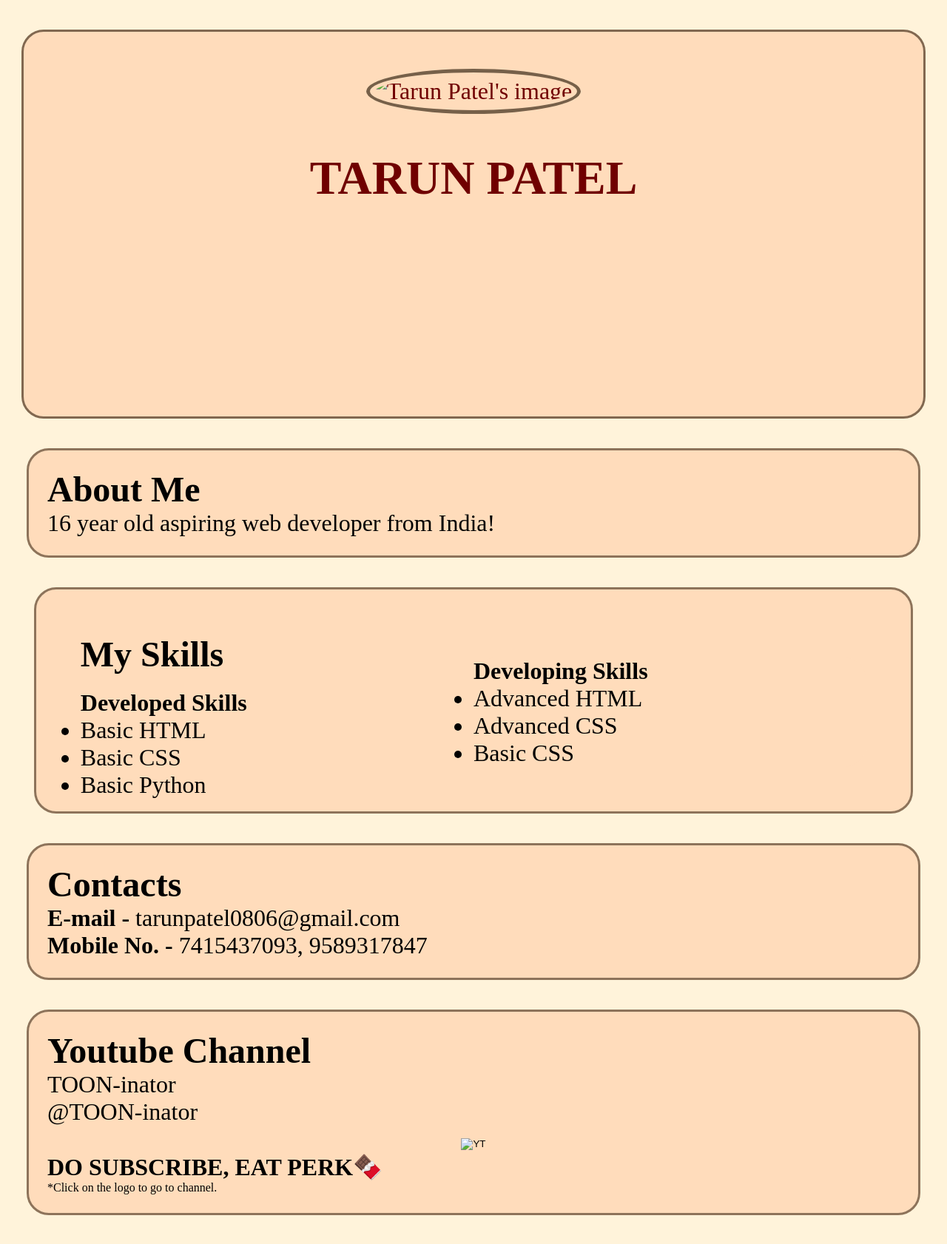
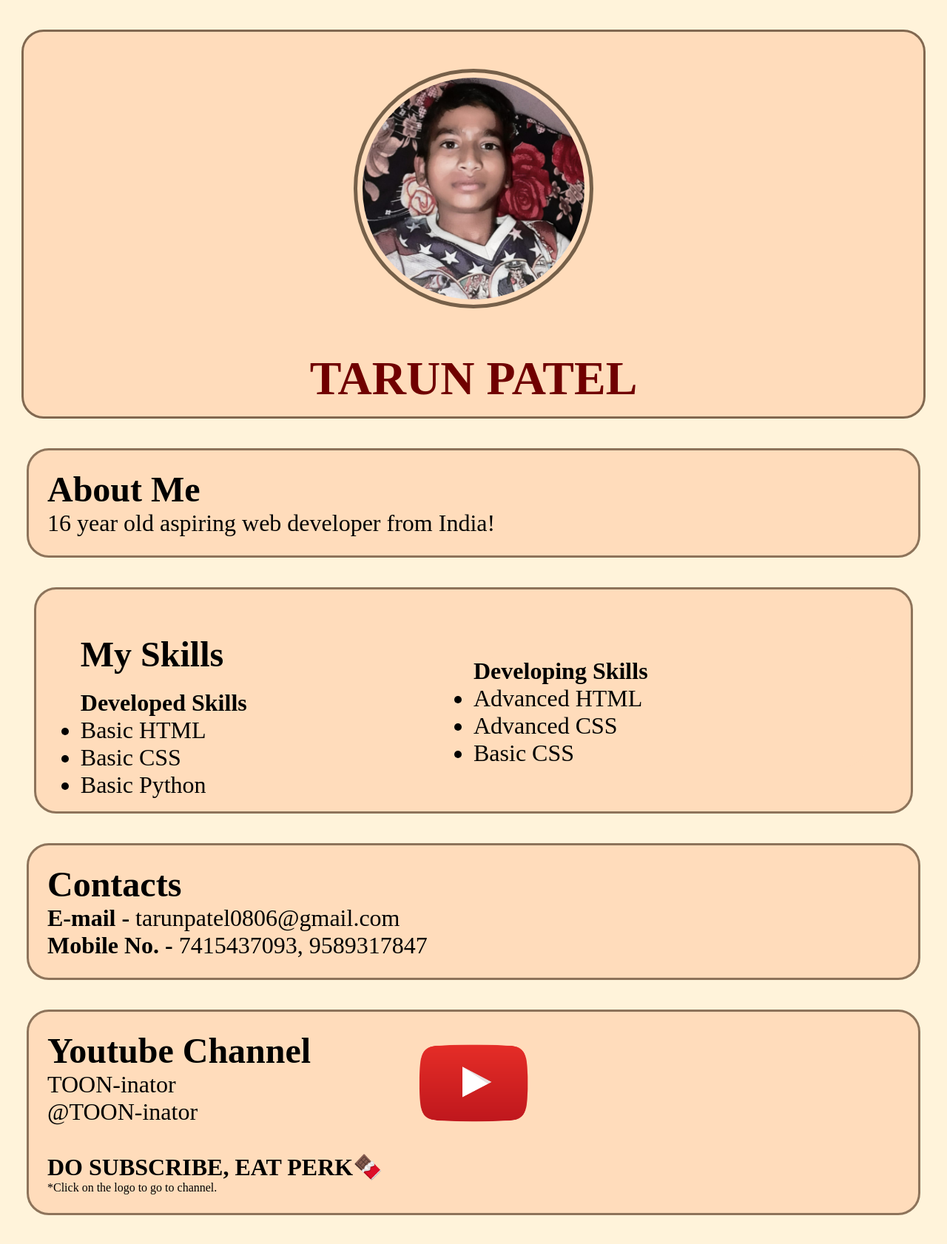
Before and after one commit to tarun-hunt/Tarun, a plain HTML site: page index.html in a window 1280 px wide. Shown: the whole page at 74% size. Drawn offline with Linux system fonts and the light colour scheme; the site is published under a folder, as on GitHub Pages, so addresses that start at the root find nothing.

Commit message:
update index.html

```diff
--- a/index.html
+++ b/index.html
@@ -6,7 +6,7 @@
 </head>
 <body>
   <div class="name">
-    <img class="tarun" src="/IAMGE.jpg" alt="Tarun Patel's image">
+    <img class="tarun" src="IAMGE.jpg" alt="Tarun Patel's image">
   <h1>TARUN PATEL</h1>
   </div>
   <div class="about">
@@ -47,7 +47,7 @@
     </h2>
     <p>TOON-inator</p>
     <p>@TOON-inator</p>
-    <a href="https://youtube.com/@toon-inator?si=YvKl_wx6Dhcb0d2e"><button class="yt_btn"><img class="logo" src="/yt.png" alt="YT"></button></a>
+    <a href="https://youtube.com/@toon-inator?si=YvKl_wx6Dhcb0d2e"><button class="yt_btn"><img class="logo" src="yt.png" alt="YT"></button></a>
     <p><b>DO SUBSCRIBE, EAT PERK🍫</b></p>
     <p class="x">*Click on the logo to go to channel.</p>
   </div>
```
